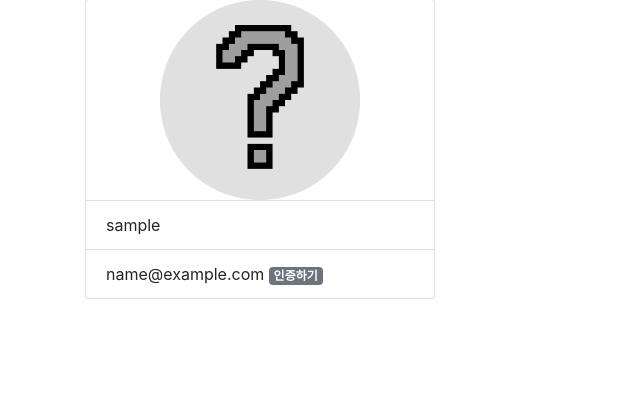
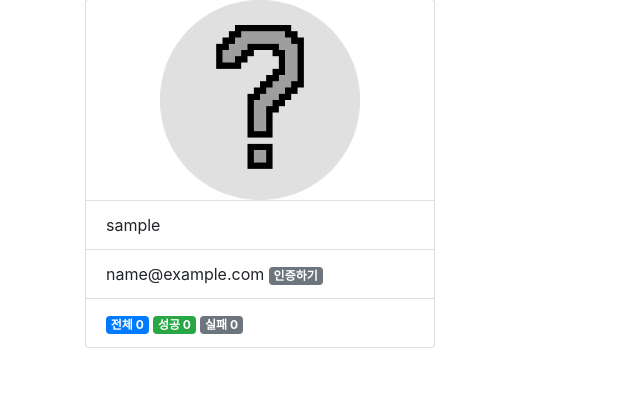
Before and after one commit to gureuso/turnthepage, a Django app: page /accounts/profile in a window 1280 px wide. Shown: the part 65-482 px from the top of the page, without its empty margins (0-640 px from the left). Run offline with Django 3.2, Linux system fonts and the light colour scheme; the visitor is signed in with stand-in values (Sample User, id 1); data that the repository does not hold is empty; some libraries are stand-ins or nearby versions.

Commit message:
Add book cnt to profile page

```diff
--- a/accounts/views.py
+++ b/accounts/views.py
@@ -5,6 +5,7 @@ from django.contrib.auth import views as auth_views
 from django.conf import settings
 from django.contrib.auth import get_user_model, login
 from django.contrib.auth.mixins import LoginRequiredMixin
+from django.db.models import F
 from django.http import HttpResponse
 from django.shortcuts import redirect
 from django.urls import reverse
@@ -15,6 +16,7 @@ from django.views.generic import TemplateView
 from django.views.generic.edit import FormView
 
 from accounts.models import Token
+from books.models import Book
 from turnthepage.commons import get_random_string
 from turnthepage.decorators import already_logged_in
 from turnthepage.emails import VerifyEmail
@@ -55,6 +57,13 @@ class LogoutView(auth_views.LogoutView):
 class ProfileView(LoginRequiredMixin, TemplateView):
     template_name = 'accounts/profile.html'
 
+    def get_context_data(self, **kwargs):
+        context = super().get_context_data(**kwargs)
+        context['book_all_cnt'] = Book.objects.count()
+        context['book_success_cnt'] = Book.objects.filter(page_number=F('page__total_number')).count()
+        context['book_fail_cnt'] = Book.objects.filter(target_date__lt=datetime.utcnow().strftime('%Y-%m-%d')).count()
+        return context
+
 
 class VerifyEmailView(LoginRequiredMixin, View):
     def get(self, request):
--- a/templates/accounts/profile.html
+++ b/templates/accounts/profile.html
@@ -41,6 +41,11 @@
                 </a>
               {% endif %}
             </li>
+            <li class="list-group-item">
+              <span class="badge badge-primary">전체 {{ book_all_cnt }}</span>
+              <span class="badge badge-success">성공 {{ book_success_cnt }}</span>
+              <span class="badge badge-secondary">실패 {{ book_fail_cnt }}</span>
+            </li>
           </ul>
         </div>
       </div>
```
